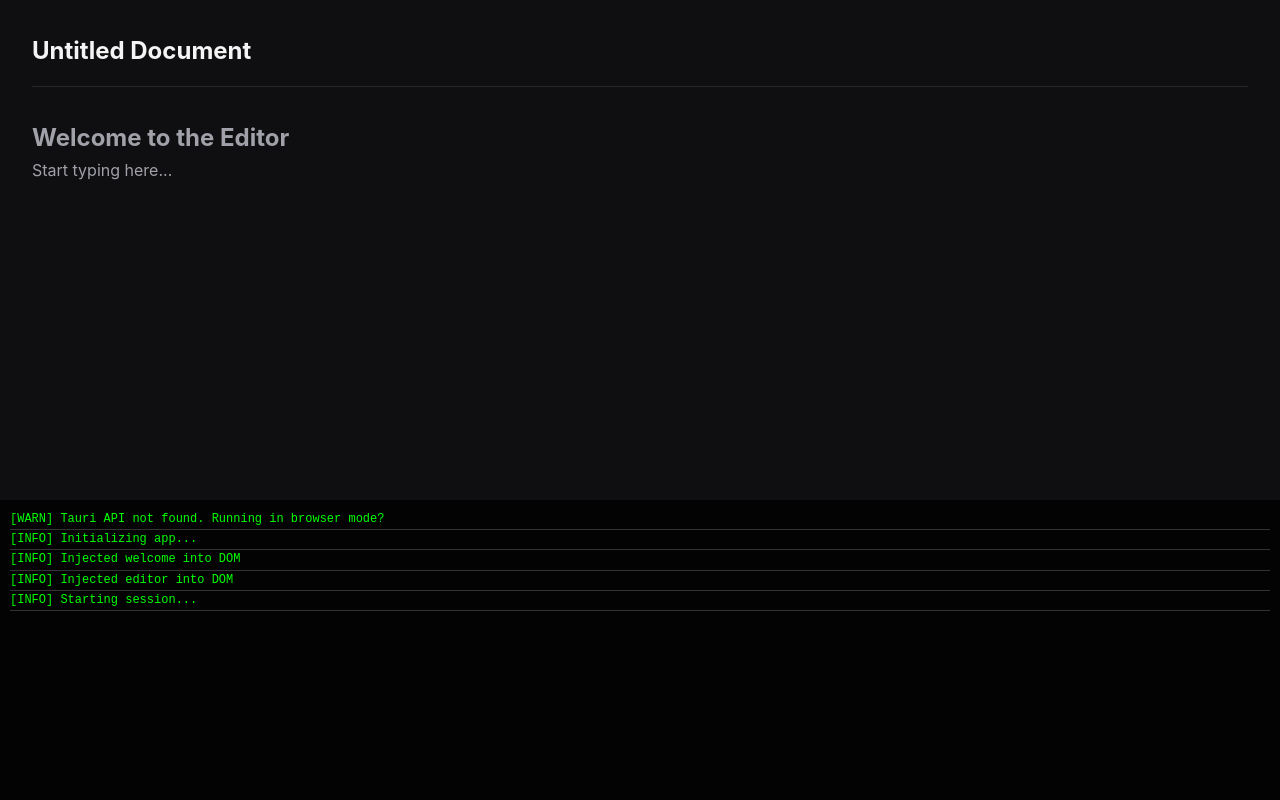
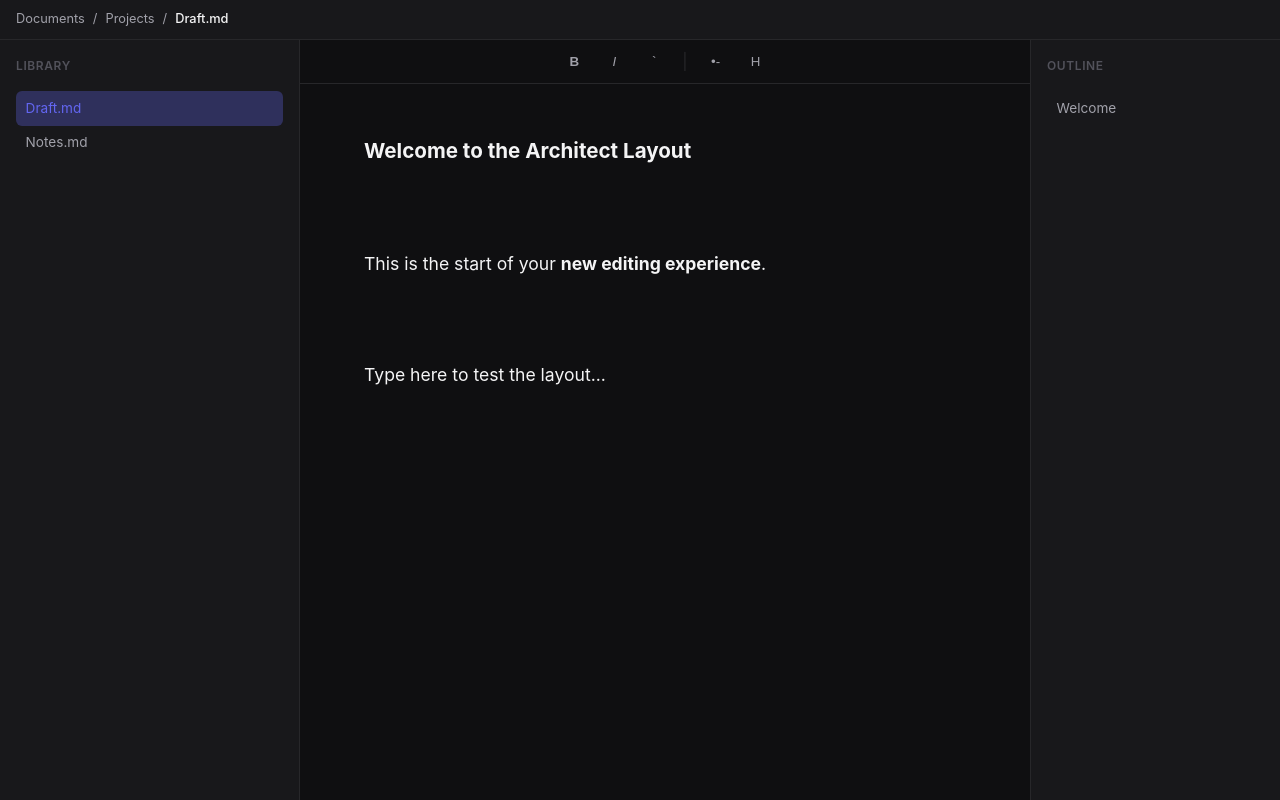
Before and after one commit to shengda-ong/dubun-markdown-rust, a plain HTML site: page frontend/src/index.html in a window 1280 px wide. Drawn offline with Linux system fonts and the light colour scheme.

Commit message:
feat: primary layout for editor done

```diff
--- a/frontend/src/main.js
+++ b/frontend/src/main.js
@@ -1,8 +1,9 @@
 import { initDebugLogger } from './utils/debugLogger.js';
 import { loadView } from './utils/viewLoader.js';
+import { cleanEditorContent } from './utils/editorUtils.js';
 
 // Uncomment to enable on-screen debugging
-initDebugLogger();
+// initDebugLogger();
 
 // Safely try to access Tauri internals
 let invoke;
@@ -48,6 +49,9 @@ async function initApp() {
 async function startApp() {
   console.log("Starting session...");
 
+  // Fix: Remove leading whitespace text nodes in editor content
+  cleanEditorContent();
+
   if (welcomeView && editorView) {
     welcomeView.classList.add("hidden");
 
--- /dev/null
+++ b/frontend/src/utils/editorUtils.js
@@ -0,0 +1,14 @@
+/**
+ * Removes leading whitespace text nodes from the editor content.
+ * This prevents the cursor from starting above the first element due to 'pre-wrap' logic.
+ */
+export function cleanEditorContent() {
+    const editorContent = document.querySelector('.editor-content');
+    if (editorContent) {
+        while (editorContent.firstChild &&
+            editorContent.firstChild.nodeType === 3 &&
+            !editorContent.firstChild.textContent.trim()) {
+            editorContent.firstChild.remove();
+        }
+    }
+}
--- a/frontend/src/views/editor.css
+++ b/frontend/src/views/editor.css
@@ -1,15 +1,171 @@
+/* Layout Global */
 #view-editor {
-    padding: 2rem;
+    display: flex;
+    flex-direction: column;
+    height: 100vh;
+    width: 100vw;
+    background-color: var(--bg-primary);
+    color: var(--text-primary);
+    overflow: hidden;
+}
+
+.app-header {
+    height: 40px;
+    display: flex;
+    align-items: center;
+    padding: 0 1rem;
+    border-bottom: 1px solid var(--bg-accent);
+    background-color: var(--bg-secondary);
+    flex-shrink: 0;
+    font-size: 0.8rem;
+}
+
+.breadcrumbs {
+    color: var(--text-secondary);
+    display: flex;
+    gap: 0.5rem;
+    align-items: center;
+}
+
+.crumb.active {
+    color: var(--text-primary);
+    font-weight: 500;
+}
+
+.toolbar-container {
+    height: 44px;
+    background-color: var(--bg-primary);
+    border-bottom: 1px solid var(--bg-accent);
+    display: flex;
+    align-items: center;
+    justify-content: center;
+    flex-shrink: 0;
+}
+
+.toolbar {
+    display: flex;
+    gap: 0.5rem;
+}
+
+.tool-btn {
+    background: transparent;
+    border: none;
+    color: var(--text-secondary);
+    width: 32px;
+    height: 32px;
+    border-radius: var(--radius-sm);
+    cursor: pointer;
+    display: flex;
+    align-items: center;
+    justify-content: center;
+    transition: all var(--transition-fast);
+}
+
+.tool-btn:hover {
+    background: var(--bg-accent);
+    color: var(--text-primary);
+}
+
+.toolbar-separator {
+    color: var(--bg-accent);
+    margin: 0 0.25rem;
+    display: flex;
+    align-items: center;
+}
+
+.workspace-grid {
+    display: grid;
+    grid-template-columns: 300px 1fr 250px;
+    flex: 1;
+    overflow: hidden;
+}
+
+.center-pane {
+    display: flex;
+    flex-direction: column;
+    overflow: hidden;
+    background-color: var(--bg-primary);
+}
+
+aside {
+    background-color: var(--bg-secondary);
+    border-right: 1px solid var(--bg-accent);
+    padding: 1rem;
+    font-size: 0.85rem;
     display: flex;
     flex-direction: column;
 }
 
-.editor-header {
-    border-bottom: 1px solid var(--bg-accent);
-    padding-bottom: 1rem;
-    margin-bottom: 2rem;
+.sidebar-right {
+    border-right: none;
+    border-left: 1px solid var(--bg-accent);
+}
+
+.sidebar-header {
+    font-size: 0.75rem;
+    font-weight: 600;
+    color: var(--text-muted);
+    margin-bottom: 1rem;
+    letter-spacing: 0.05em;
+    text-transform: uppercase;
+}
+
+.tree-item,
+.outline-item {
+    padding: 0.4rem 0.6rem;
+    border-radius: var(--radius-sm);
+    cursor: pointer;
+    color: var(--text-secondary);
+    transition: background var(--transition-fast);
+}
+
+.tree-item:hover,
+.outline-item:hover {
+    background-color: var(--bg-accent);
+    color: var(--text-primary);
+}
+
+.tree-item.active {
+    background-color: var(--accent-glow);
+    color: var(--accent-color);
+}
+
+.editor-canvas {
+    background-color: var(--bg-primary);
+    overflow-y: auto;
+    padding: 3rem 4rem 2rem 4rem;
+    display: flex;
+    justify-content: flex-start;
+    flex: 1;
+    scrollbar-width: thin;
+    scrollbar-color: var(--bg-accent) transparent;
+}
+
+.editor-container {
+    width: 100%;
+    max-width: 800px;
+    min-height: 100%;
 }
 
 .editor-content {
-    color: var(--text-secondary);
+    outline: none;
+    line-height: 1.8;
+    font-size: 1.1rem;
+    color: var(--text-primary);
+    white-space: pre-wrap;
 }
+
+.editor-content h1,
+.editor-content h2,
+.editor-content h3,
+.editor-content p,
+.editor-content ul,
+.editor-content ol,
+.editor-content blockquote {
+    margin-top: 0;
+    margin-bottom: 1rem;
+}
+
+.editor-content>*:first-child {
+    margin-top: 0 !important;
+}
--- a/frontend/src/views/editor.html
+++ b/frontend/src/views/editor.html
@@ -1,9 +1,59 @@
 <section id="view-editor" class="view hidden">
-    <header class="editor-header">
-        <h2>Untitled Document</h2>
+    <!-- Header: Breadcrumbs (Location Context) -->
+    <header class="app-header">
+        <div class="breadcrumbs">
+            <span class="crumb">Documents</span>
+            <span class="separator">/</span>
+            <span class="crumb">Projects</span>
+            <span class="separator">/</span>
+            <span class="crumb active">Draft.md</span>
+        </div>
     </header>
-    <div class="editor-content">
-        <h1>Welcome to the Editor</h1>
-        <p>Start typing here...</p>
-    </div>
+
+    <!-- Main Workspace: 3-Column Layout -->
+    <main class="workspace-grid">
+        <!-- Left Sidebar: Library -->
+        <aside class="sidebar-left">
+            <div class="sidebar-header">LIBRARY</div>
+            <div class="file-tree">
+                <div class="tree-item active">Draft.md</div>
+                <div class="tree-item">Notes.md</div>
+            </div>
+        </aside>
+
+        <!-- Center Pane: Toolbar + Editor -->
+        <div class="center-pane">
+            <!-- Toolbar -->
+            <section class="toolbar-container">
+                <div class="toolbar">
+                    <button class="tool-btn" title="Bold"><b>B</b></button>
+                    <button class="tool-btn" title="Italic"><i>I</i></button>
+                    <button class="tool-btn" title="Code">`</button>
+                    <span class="toolbar-separator">|</span>
+                    <button class="tool-btn" title="List">•-</button>
+                    <button class="tool-btn" title="Header">H</button>
+                </div>
+            </section>
+
+            <!-- Editor Canvas -->
+            <section class="editor-canvas">
+                <div class="editor-container">
+                    <!-- Using contenteditable for Phase 1 basic entry -->
+                    <div class="editor-content" contenteditable="true">
+                        <h1>Welcome to the Architect Layout</h1>
+                        <p>This is the start of your <b>new editing experience</b>.</p>
+                        <p>Type here to test the layout...</p>
+                    </div>
+                </div>
+            </section>
+        </div>
+
+        <!-- Right Sidebar: Outline -->
+        <aside class="sidebar-right">
+            <div class="sidebar-header">OUTLINE</div>
+            <div class="outline-tree">
+                <div class="outline-item">Welcome</div>
+            </div>
+        </aside>
+    </main>
 </section>
```
